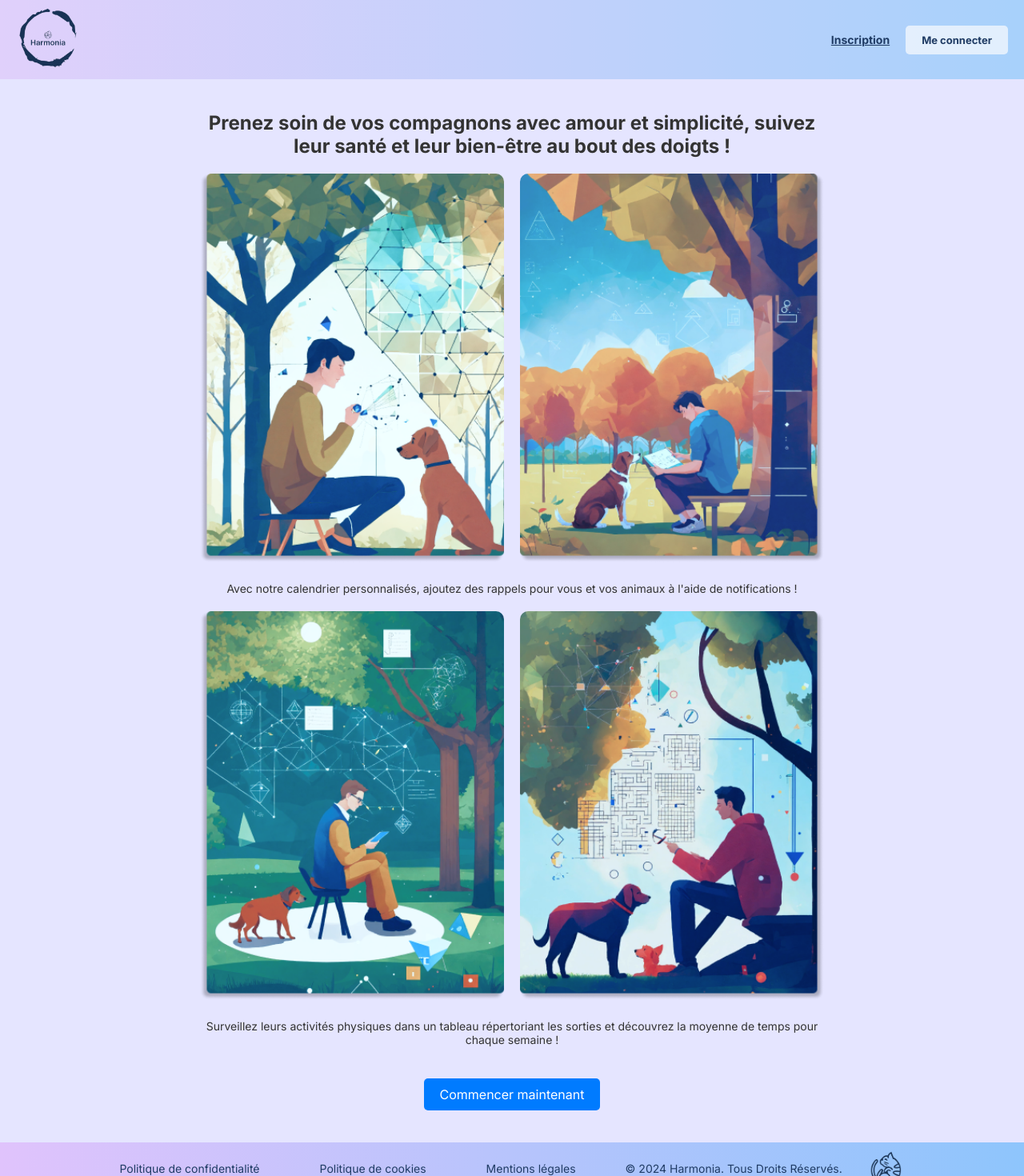
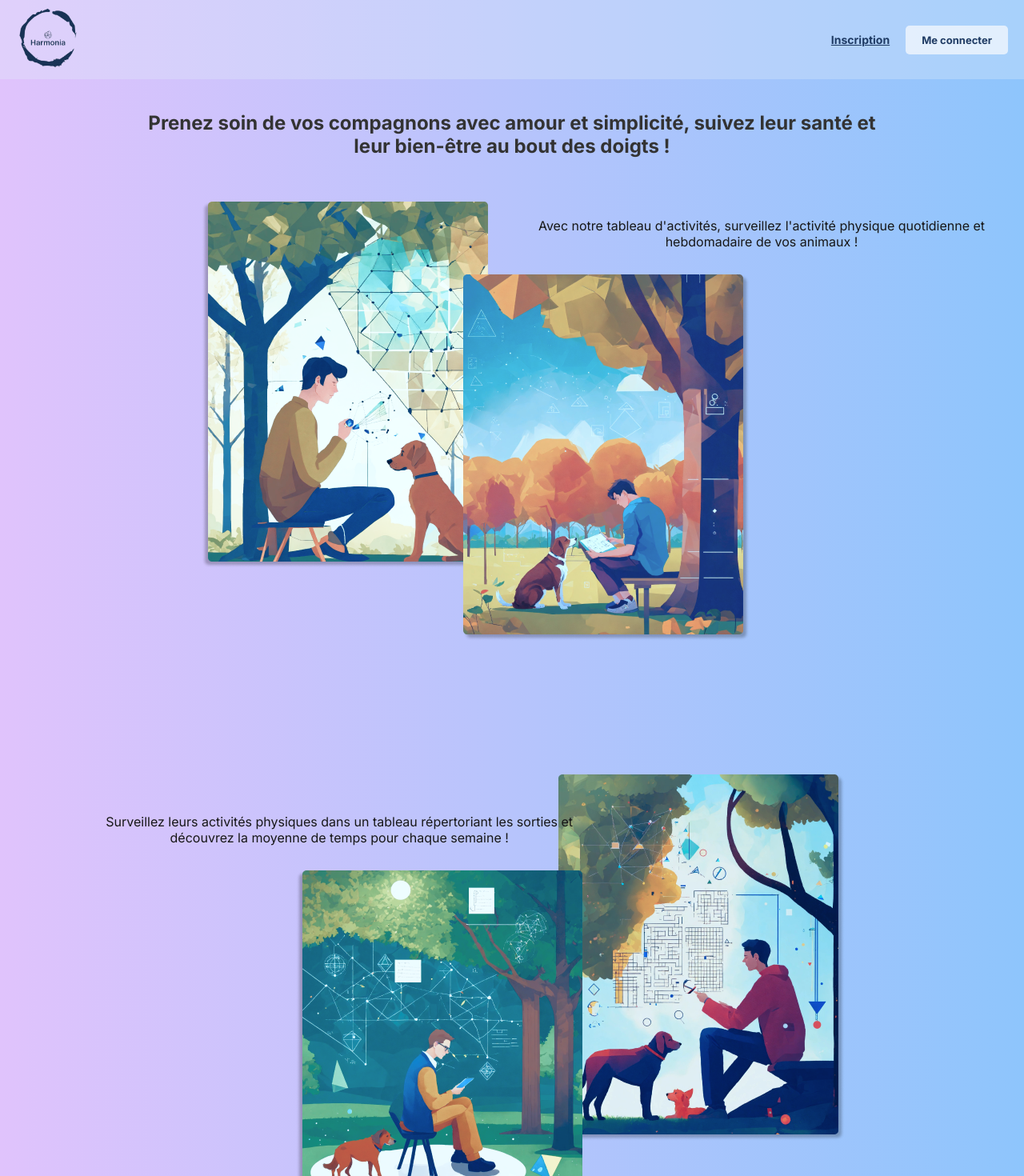
Before and after one commit to eva-dpr2004/Harmonia_Client, a React (Create React App) app: page / in a window 1280 px wide. Shown: the top 1470 px of the page at 80% size. Built offline with nearby package versions, Linux system fonts and the light colour scheme; no server answers.

Commit message:
AccueilStyleAndRefacto

```diff
--- a/src/components/Accueil/AccueilMain.css
+++ b/src/components/Accueil/AccueilMain.css
@@ -1,30 +1,68 @@
 .AccueilContainer {
   font-family: Arial, sans-serif;
-    background-color: #e5e5ff; /* Light purple background */
   padding: 40px 20px;
   text-align: center;
+  display: flex;
+  flex-direction: column;
+  margin-bottom: 5%;
 }
 
 .MainContent {
-    max-width: 800px;
+  max-width: 910px;
   margin: 0 auto;
 }
 
 .MainTitle {
   font-size: 24px;
-    margin-bottom: 20px;
+  margin-bottom: 6%;
   color: #333;
 }
 
 .ImagesRow {
+  margin-top: 5%;
   display: flex;
-    justify-content: space-around;
+  justify-content: center;
   margin-bottom: 20px;
+  position: relative;
 }
 
-  .ImageContainer {
+.ImageContainer1, .ImageContainer2, .ImageContainer3, .ImageContainer4 {
   flex: 0 1 calc(50% - 20px);
   box-sizing: border-box;
+  position: absolute; /* Position absolute to overlap */
+  width: 50%; /* Adjust width to fill half of the row */
+}
+
+
+.ImageContainer2 {
+  left: 0;
+  z-index: 1;
+  display: flex;
+  justify-content: center;
+  margin-left: 38%;
+  margin-top: 10%;
+}
+
+.ImageContainer1 {
+  left: 0;
+  z-index: 1;
+  display: flex;
+  justify-content: center;
+  margin-left: 2%;
+}
+
+.ImageContainer4 {
+  margin-left: 52%;
+  top: 65vh;
+  z-index: 1;
+  margin-top: 10%;
+}
+
+.ImageContainer3 {
+  margin-right: 20%;
+  top: 80vh;
+  z-index: 2;
+  margin-top: 10%;
 }
 
 .ImageContainer img {
@@ -34,21 +72,40 @@
 }
 
 .Description {
-    font-size: 14px;
-    color: #333;
+  font-size: 16px;
+  color: #171717;
   margin-bottom: 20px;
+  clear: both;
+  position: relative;
+  top: 2%;
+  z-index: 4;
+  width: 78vh;
+  left: 50%;
+}
+
+.Description2 {
+  font-size: 16px;
+  color: #171717;
+  margin-bottom: 20px;
+  clear: both;
+  position: relative;
+  top: 80vh;
+  z-index: 4;
+  width: 78vh;
+  right: 8%;
 }
 
 .StartButton {
   padding: 10px 20px;
   font-size: 16px;
-    background-color: #007bff;
+  background-color: #72a0d0;
   color: #fff;
   border: none;
   border-radius: 5px;
   cursor: pointer;
   transition: background-color 0.3s ease;
-    margin-top: 20px;
+  margin-top: 140vh;
+  margin-left: 80vh;
 }
 
 .StartButton:hover {
--- a/src/components/Accueil/AccueilMain.jsx
+++ b/src/components/Accueil/AccueilMain.jsx
@@ -16,25 +16,25 @@ function AccueilMain() {
           Prenez soin de vos compagnons avec amour et simplicité, suivez leur santé et leur bien-être au bout des doigts !
         </h1>
         <div className="ImagesRow">
-          <div className="ImageContainer">
+          <div className="ImageContainer1">
             <img src={`${process.env.PUBLIC_URL}/assets/img/1.png`} alt="Img accueil 1" />
           </div>
-          <div className="ImageContainer">
+          <div className="ImageContainer2">
             <img src={`${process.env.PUBLIC_URL}/assets/img/2.png`} alt="Img accueil 2" />
           </div>
         </div>
         <p className="Description">
-          Avec notre calendrier personnalisés, ajoutez des rappels pour vous et vos animaux à l'aide de notifications !
+          Avec notre tableau d'activités, surveillez l'activité physique quotidienne et hebdomadaire de vos animaux !
         </p>
         <div className="ImagesRow">
-          <div className="ImageContainer">
+          <div className="ImageContainer3">
             <img src={`${process.env.PUBLIC_URL}/assets/img/3.png`} alt="Img accueil 3" />
           </div>
-          <div className="ImageContainer">
+          <div className="ImageContainer4">
             <img src={`${process.env.PUBLIC_URL}/assets/img/4.png`} alt="Img accueil 4" />
           </div>
         </div>
-        <p className="Description">
+        <p className="Description2">
           Surveillez leurs activités physiques dans un tableau répertoriant les sorties et découvrez la moyenne de temps pour chaque semaine !
         </p>
         <button className="StartButton" onClick={handleCommencerClick} style={{ cursor: 'pointer' }}>Commencer maintenant</button>
--- a/src/components/Basics/Footer.css
+++ b/src/components/Basics/Footer.css
@@ -3,7 +3,7 @@
     justify-content: center;
     align-items: center;
     padding: 10px 20px;
-    gap: 5%
+    gap: 5%;
   }
 
   .footer-links {
```
Lines whose indentation alone changed are shown as unchanged.
